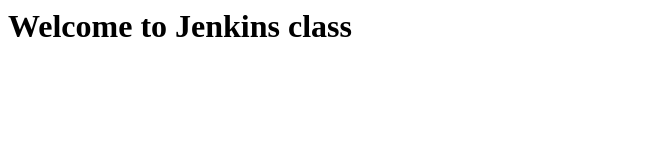
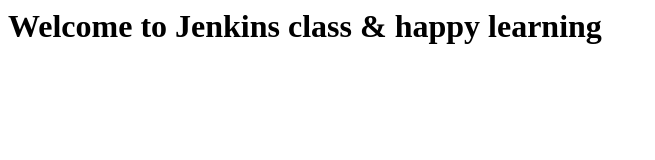
Before and after one commit to harshaj09/jenkins-test, a plain HTML site: page index.html in a window 1280 px wide. Shown: the whole page, without its empty margins (0-655 px from the left). Drawn offline with Linux system fonts and the light colour scheme.

Commit message:
Update index.html

```diff
--- a/index.html
+++ b/index.html
@@ -1 +1 @@
-<h1> Welcome to Jenkins class </h1>
+<h1> Welcome to Jenkins class & happy learning </h1>
```
